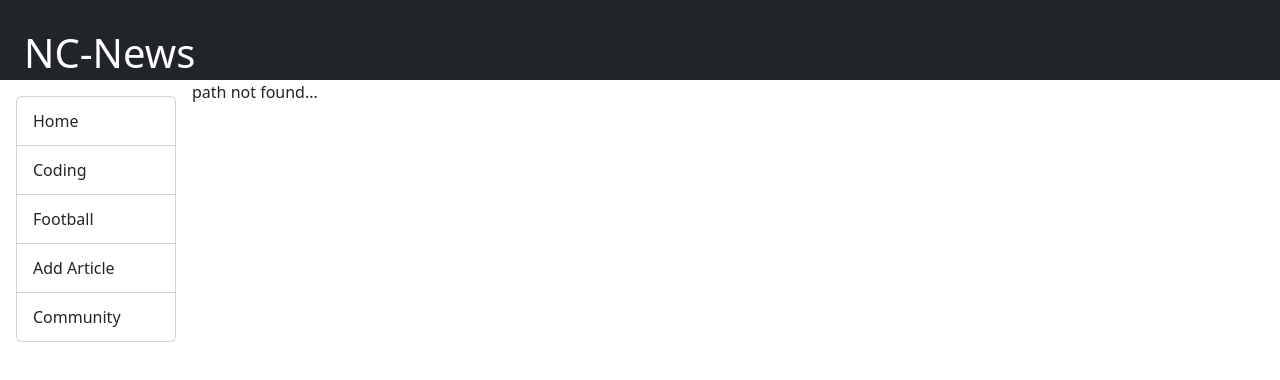
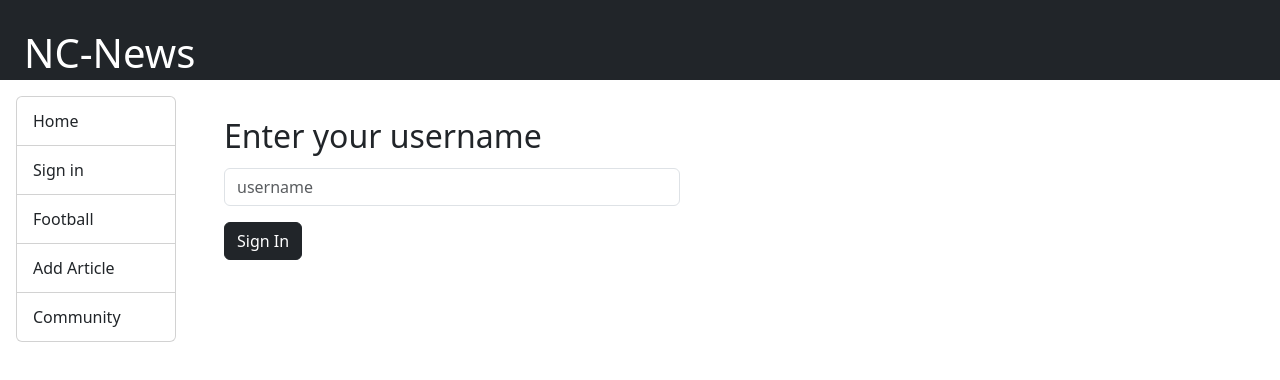
Before and after one commit to karolinakonior/Northcoders-News-FE, a React (Vite) app: page /signin in a window 1280 px wide. Before the commit this address had no page. Shown: the top 380 px of the page. Built offline with nearby package versions, Linux system fonts and the light colour scheme; what javascript-time-ago would draw is missing.

Commit message:
Added context for user and sign in page

```diff
--- a/src/App.jsx
+++ b/src/App.jsx
@@ -4,7 +4,7 @@ import NavBar from './components/NavBar'
 import Articles from './components/Articles'
 import { Routes, Route } from 'react-router-dom';
 import Article from './components/Article';
-import { Link } from 'react-router-dom';
+import SignIn from './components/SignIn';
 
 function App() {
 
@@ -17,6 +17,7 @@ function App() {
         <Routes>
         <Route exact path="/" element={<Articles />} />
         <Route exact path="/home" element={<Articles />} />
+        <Route exact path="/signin" element={<SignIn />} />
         <Route exact path="/articles" element={<Articles />} />
         <Route path="/articles/:article_id" element={<Article />} />
         <Route path="/*" element={<p>path not found...</p>} />
--- a/src/api/api.js
+++ b/src/api/api.js
@@ -20,3 +20,7 @@ export function changeArticleVotes(article_id, votes) {
   const product = { "inc_votes": votes};
   return articlesApi.patch(`https://northcoders-news-api-ibfk.onrender.com/api/articles/${article_id}`, product)
 }
+
+export function getUsers(username) {
+  return articlesApi.get(`/users/${username}`)
+}
--- a/src/components/NavBar.jsx
+++ b/src/components/NavBar.jsx
@@ -6,9 +6,9 @@ const NavBar = () => {
         <>
             <div id="sidebar">
                 <Dropdown.Menu show>
-                    <Dropdown.Item href="/" eventKey="1">Home</Dropdown.Item>
+                <Dropdown.Item href="/" eventKey="1">Home</Dropdown.Item>
                     <Dropdown.Divider />
-                    <Dropdown.Item eventKey="2">Coding</Dropdown.Item>
+                    <Dropdown.Item href="/signin" eventKey="2">Sign in</Dropdown.Item>
                     <Dropdown.Divider />
                     <Dropdown.Item eventKey="3">Football</Dropdown.Item>
                     <Dropdown.Divider />
--- /dev/null
+++ b/src/components/SignIn.jsx
@@ -0,0 +1,58 @@
+import { getUsers } from "../api/api";
+import { UsernameContext } from "../context/username-context";
+import { useContext, useState } from "react";
+import Button from 'react-bootstrap/Button';
+import Col from 'react-bootstrap/Col';
+import Form from 'react-bootstrap/Form';
+import Row from 'react-bootstrap/Row';
+
+const SignIn = () => {
+    const {username, setUsername} = useContext(UsernameContext)
+    const [usernameInput, setUsernameInput] = useState("")
+    const [err, setErr] = useState(null);
+    const [msg, setMsg] = useState(null)
+
+    const handleSubmit = (event) => {
+        event.preventDefault();
+      console.log("hello")
+        return getUsers(usernameInput)
+        .then((response) => {
+            console.log(response.data.user)
+            setUsername(response.data.user.username)
+            setMsg(`Welcome back ${response.data.user.username}!`)
+            setErr(null)
+        })
+        .catch((err) => {
+            setErr('Username does not exist, please try again.');
+        })
+    };
+
+    const handleChange = (event) => {
+        setUsernameInput(event.target.value)
+    }
+
+    return (
+    <>
+      <Form onSubmit={handleSubmit} style={{ paddingLeft: '2rem'}}>
+      <Row className="mb-3">
+        <Form.Group as={Col} md="4" style={{ width: '30rem'}}>
+          <Form.Label style={{ paddingTop: '2rem', fontSize: "2rem" }}>Enter your username</Form.Label>
+          <Form.Control
+            required
+            type="text"
+            placeholder="username"
+            onChange={handleChange}
+          />
+          </Form.Group>
+          </Row>
+          <Button variant="dark" type="submit">Sign In</Button>
+          <section style={{ paddingTop: '1rem', fontSize: "1.5rem"}}>
+          {err ? <p>{err}</p> : null}
+          {msg ? <p>{msg}</p> : null}
+          </section>
+          </Form>
+    </>
+    );
+}
+
+export default SignIn;
--- /dev/null
+++ b/src/context/username-context.jsx
@@ -0,0 +1,14 @@
+import { createContext, useState } from "react";
+import React from "react";
+
+export const UsernameContext = createContext();
+
+export const UsernameProvider = ({children}) => {
+    const [username, setUsername] = useState("")
+
+    return (
+        <UsernameContext.Provider value={{username, setUsername}}>
+            {children}
+        </UsernameContext.Provider>
+    )
+}
--- a/src/main.jsx
+++ b/src/main.jsx
@@ -4,6 +4,7 @@ import App from './App.jsx'
 import './index.css'
 import { BrowserRouter } from 'react-router-dom';
 import TimeAgo from 'javascript-time-ago'
+import { UsernameProvider } from './context/username-context.jsx';
 
 import en from 'javascript-time-ago/locale/en.json'
 import ru from 'javascript-time-ago/locale/ru.json'
@@ -14,7 +15,9 @@ TimeAgo.addLocale(ru)
 ReactDOM.createRoot(document.getElementById('root')).render(
   <React.StrictMode>
     <BrowserRouter>
-      <App />
+      <UsernameProvider>
+        <App />
+      </UsernameProvider>
     </BrowserRouter>
   </React.StrictMode>,
 )
```
Also changed, not shown: src/components/Header.jsx (line endings or trailing spaces).
